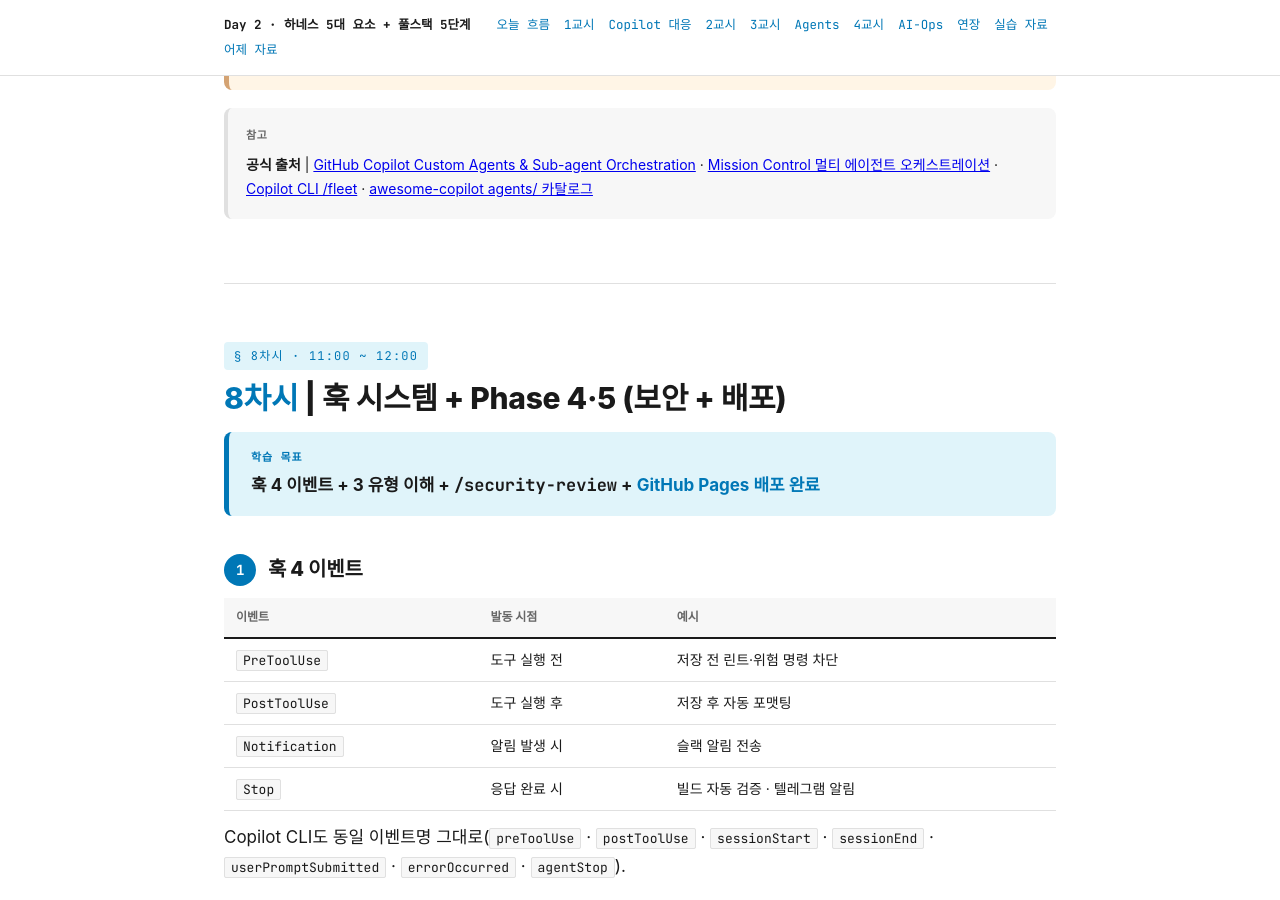
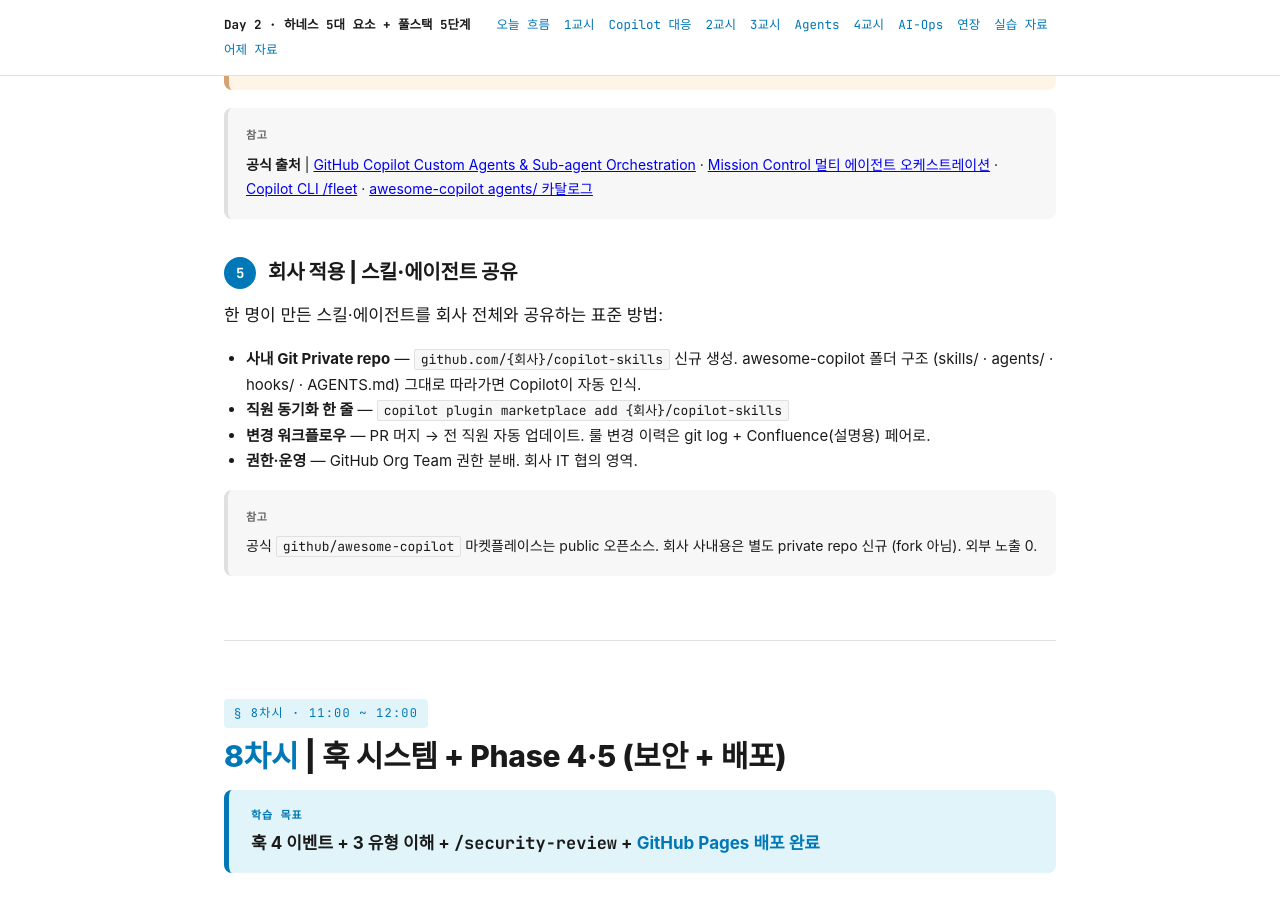
Before and after one commit to daniel8824-del/claude-pos-fullstack-day2, a Jekyll site: the page docs/index.html, which Jekyll copies as it is, in a window 1280 px wide and 900 px high, scrolled down 19646 px. Built offline with Jekyll 4.4.1, drawn with Linux system fonts in a browser that asks for light colours; some web fonts are replaced.

Commit message:
feat: §Custom Agent 끝에 회사 공유 박스 1개 (사내 private repo + 직원 동기화 한 줄)

```diff
--- a/docs/index.html
+++ b/docs/index.html
@@ -1186,6 +1186,18 @@
   <div class="reference">
     <p><strong>공식 출처</strong> | <a href="https://docs.github.com/en/copilot/how-tos/copilot-sdk/use-copilot-sdk/custom-agents" target="_blank">GitHub Copilot Custom Agents & Sub-agent Orchestration</a> · <a href="https://github.blog/ai-and-ml/github-copilot/how-to-orchestrate-agents-using-mission-control/" target="_blank">Mission Control 멀티 에이전트 오케스트레이션</a> · <a href="https://github.com/features/copilot/cli" target="_blank">Copilot CLI /fleet</a> · <a href="https://github.com/github/awesome-copilot/blob/main/AGENTS.md" target="_blank">awesome-copilot agents/ 카탈로그</a></p>
   </div>
+
+  <h3><span class="step-num">5</span>회사 적용 | 스킬·에이전트 공유</h3>
+  <p>한 명이 만든 스킬·에이전트를 회사 전체와 공유하는 표준 방법:</p>
+  <ul style="padding-left:22px;font-size:15px;">
+    <li><strong>사내 Git Private repo</strong> — <code class="inline">github.com/{회사}/copilot-skills</code> 신규 생성. awesome-copilot 폴더 구조 (skills/ · agents/ · hooks/ · AGENTS.md) 그대로 따라가면 Copilot이 자동 인식.</li>
+    <li><strong>직원 동기화 한 줄</strong> — <code class="inline">copilot plugin marketplace add {회사}/copilot-skills</code></li>
+    <li><strong>변경 워크플로우</strong> — PR 머지 → 전 직원 자동 업데이트. 룰 변경 이력은 git log + Confluence(설명용) 페어로.</li>
+    <li><strong>권한·운영</strong> — GitHub Org Team 권한 분배. 회사 IT 협의 영역.</li>
+  </ul>
+  <div class="reference">
+    <p>공식 <code class="inline">github/awesome-copilot</code> 마켓플레이스는 public 오픈소스. 회사 사내용은 별도 private repo 신규 (fork 아님). 외부 노출 0.</p>
+  </div>
 </section>
 
 <!-- §4 8차시 -->
```
